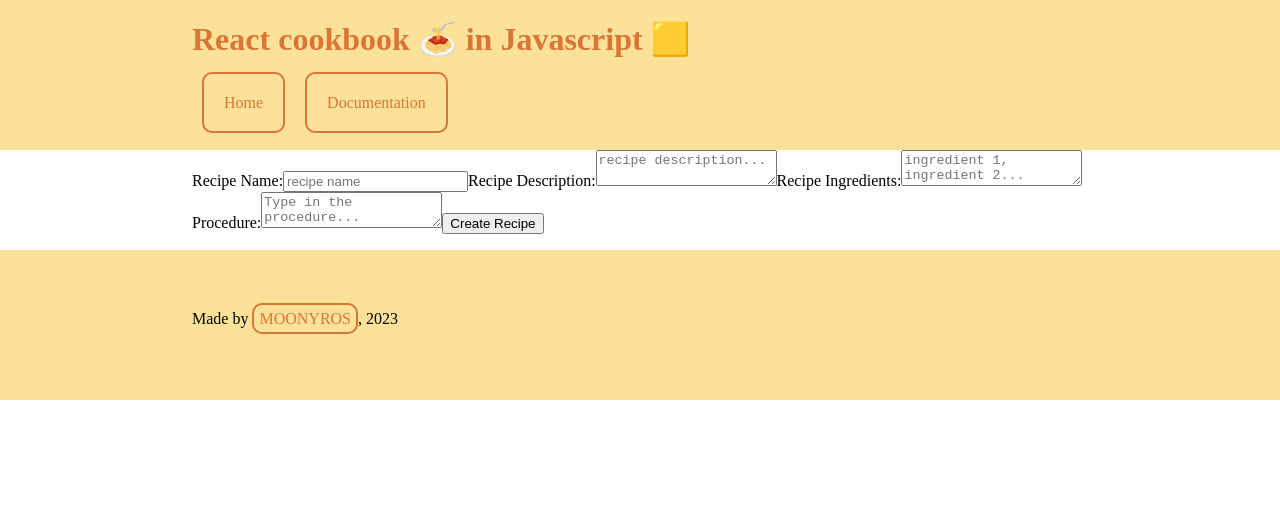
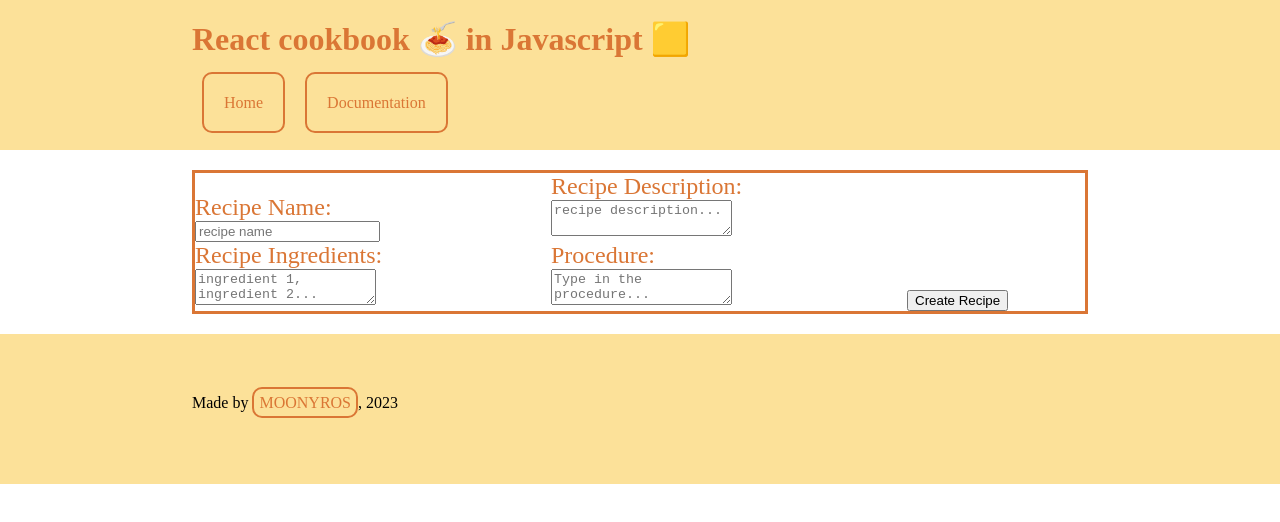
Before and after one commit to MOONYROS/js-react-cookbook, a React (Vite) app: page / in a window 1280 px wide. Shown: the top 522 px of the page. Built offline with nearby package versions, Linux system fonts and the light colour scheme.

Commit message:
basic recipe cretor styling

```diff
--- a/src/components/InputForm.jsx
+++ b/src/components/InputForm.jsx
@@ -2,15 +2,18 @@
 
 export default function InputForm({ id, text, placeholder }) {
     return (
-        <>
-            <label htmlFor={id}>{text}</label>
+        <div className="creator">
+            <label htmlFor={id} className="formLabel">
+                {text}
+            </label>
             <input
                 id={id}
+                className="input"
                 name={id}
                 placeholder={placeholder}
                 type="text"
                 required
             />
-        </>
+        </div>
     );
 }
--- a/src/components/TextareaForm.jsx
+++ b/src/components/TextareaForm.jsx
@@ -2,15 +2,18 @@
 
 export default function TextareaForm({ id, text, placeholder }) {
     return (
-        <>
-            <label htmlFor={id}>{text}</label>
+        <div className="creator">
+            <label htmlFor={id} className="formLabel">
+                {text}
+            </label>
             <textarea
                 id={id}
+                className="textarea"
                 name={id}
                 placeholder={placeholder}
                 type="text"
                 required
             />
-        </>
+        </div>
     );
 }
--- a/src/style.css
+++ b/src/style.css
@@ -60,6 +60,24 @@
     transition-duration: 0.2s;
 }
 
+/******* RECIPE CREATOR *******/
+form {
+    margin: 20px 0px;
+    border: 3px solid #da7635;
+
+}
+
+.creator {
+    display: inline-block;
+    width: 40%;
+}
+
+.creator label {
+    display: block;
+    color: #da7635;
+    font-size: 1.5rem;
+}
+
 /******* DOCUMENTATION *******/
 #documentation {
     display: block;
```
